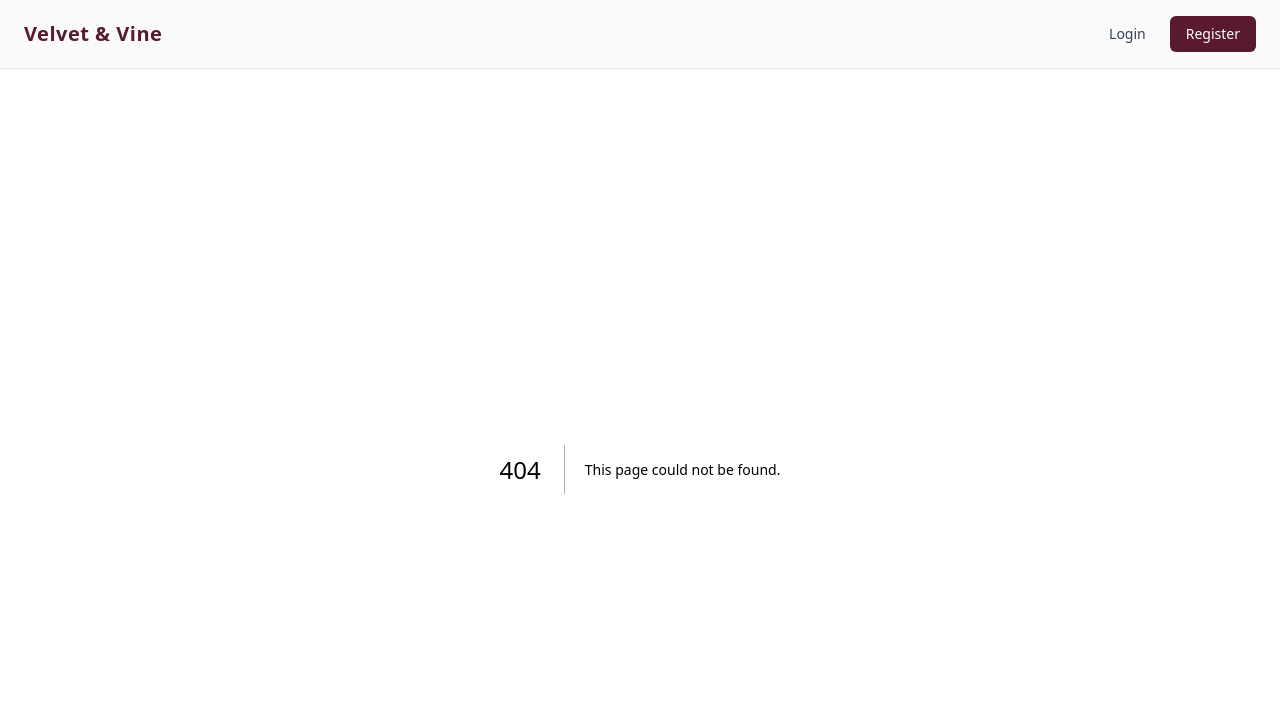
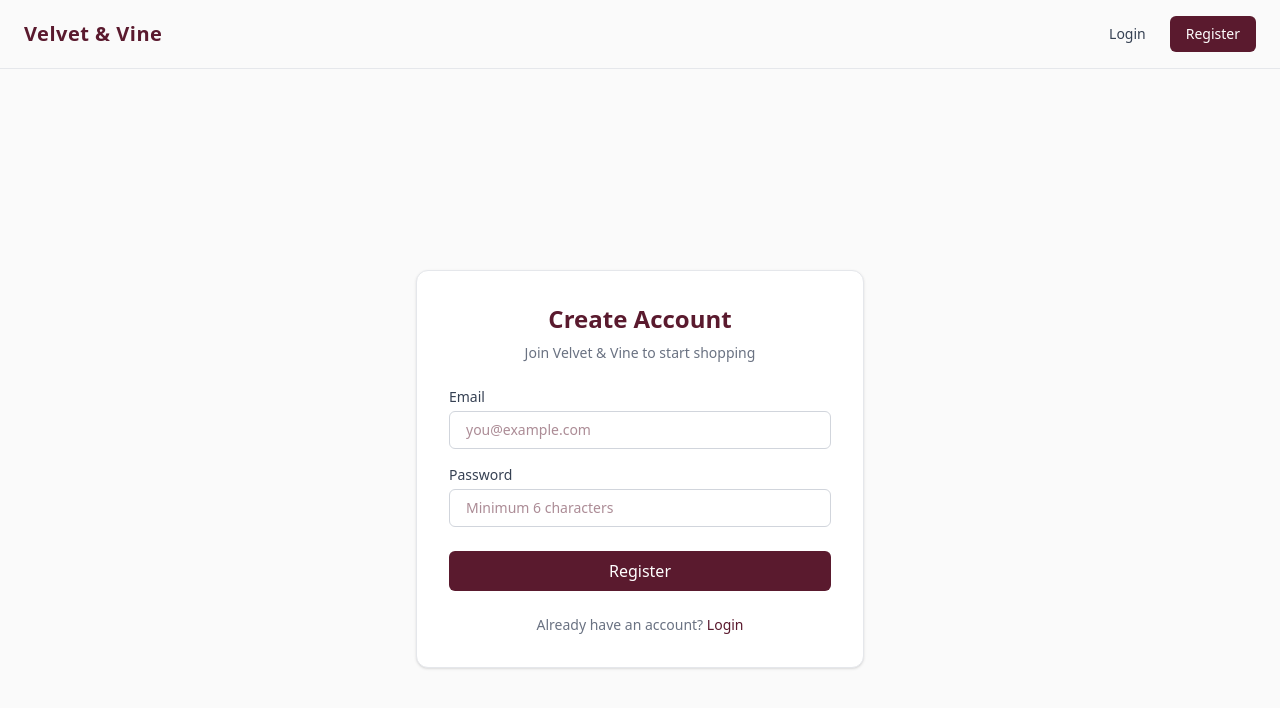
Before and after one commit to albin8800/Velvet-Vine-Frontend, a Next.js app: page /register in a window 1280 px wide. Before the commit this address had no page. Shown: the top 708 px of the page. Built offline with nearby package versions, Linux system fonts and the light colour scheme; no server answers.

Commit message:
feat: Register page added

```diff
--- /dev/null
+++ b/app/register/page.jsx
@@ -0,0 +1,105 @@
+"use client";
+
+import { useState } from "react";
+import { register } from "@/services/authService";
+import { useRouter } from "next/navigation";
+
+export default function RegisterPage() {
+  const [email, setEmail] = useState("");
+  const [password, setPassword] = useState("");
+  const [error, setError] = useState("");
+  const [loading, setLoading] = useState(false);
+
+  const router = useRouter();
+
+  const handleSubmit = async (e) => {
+    e.preventDefault();
+    setError("");
+    setLoading(true);
+
+    try {
+      await register({ email, password });
+      router.push("/login");
+    } catch (err) {
+      setError(
+        err?.response?.data?.message ||
+          "Registration failed. Please try again."
+      );
+    } finally {
+      setLoading(false);
+    }
+  };
+
+  return (
+    <main className="min-h-screen bg-[#FAFAFA] flex items-center justify-center px-4">
+      <div className="w-full max-w-md bg-white rounded-xl shadow-sm border border-gray-200 p-8">
+
+
+        <h1 className="text-2xl font-semibold text-center text-[#5A1A2E]">
+          Create Account
+        </h1>
+        <p className="mt-2 text-sm text-center text-gray-500">
+          Join Velvet & Vine to start shopping
+        </p>
+
+
+        {error && (
+          <div className="mt-4 text-sm text-red-600 bg-red-50 border border-red-200 rounded-md px-4 py-2">
+            {error}
+          </div>
+        )}
+
+
+        <form onSubmit={handleSubmit} className="mt-6 space-y-4">
+          <div>
+            <label className="block text-sm font-medium text-gray-700">
+              Email
+            </label>
+            <input
+              type="email"
+              required
+              value={email}
+              onChange={(e) => setEmail(e.target.value)}
+              className="mt-1 w-full text-[#5A1A2E] rounded-md border border-gray-300 px-4 py-2 text-sm focus:border-[#5A1A2E] focus:ring-1 focus:ring-[#5A1A2E] outline-none"
+              placeholder="you@example.com"
+            />
+          </div>
+
+          <div>
+            <label className="block text-sm font-medium text-gray-700">
+              Password
+            </label>
+            <input
+              type="password"
+              required
+              minLength={6}
+              value={password}
+              onChange={(e) => setPassword(e.target.value)}
+              className="mt-1 w-full text-[#5A1A2E] rounded-md border border-gray-300 px-4 py-2 text-sm focus:border-[#5A1A2E] focus:ring-1 focus:ring-[#5A1A2E] outline-none"
+              placeholder="Minimum 6 characters"
+            />
+          </div>
+
+          <button
+            type="submit"
+            disabled={loading}
+            className="w-full mt-2 px-4 py-2 rounded-md bg-[#5A1A2E] text-white font-medium hover:bg-[#4A1626] transition disabled:opacity-60"
+          >
+            {loading ? "Creating account..." : "Register"}
+          </button>
+        </form>
+
+
+        <p className="mt-6 text-center text-sm text-gray-500">
+          Already have an account?{" "}
+          <a
+            href="/login"
+            className="text-[#5A1A2E] font-medium hover:underline"
+          >
+            Login
+          </a>
+        </p>
+      </div>
+    </main>
+  );
+}
```
